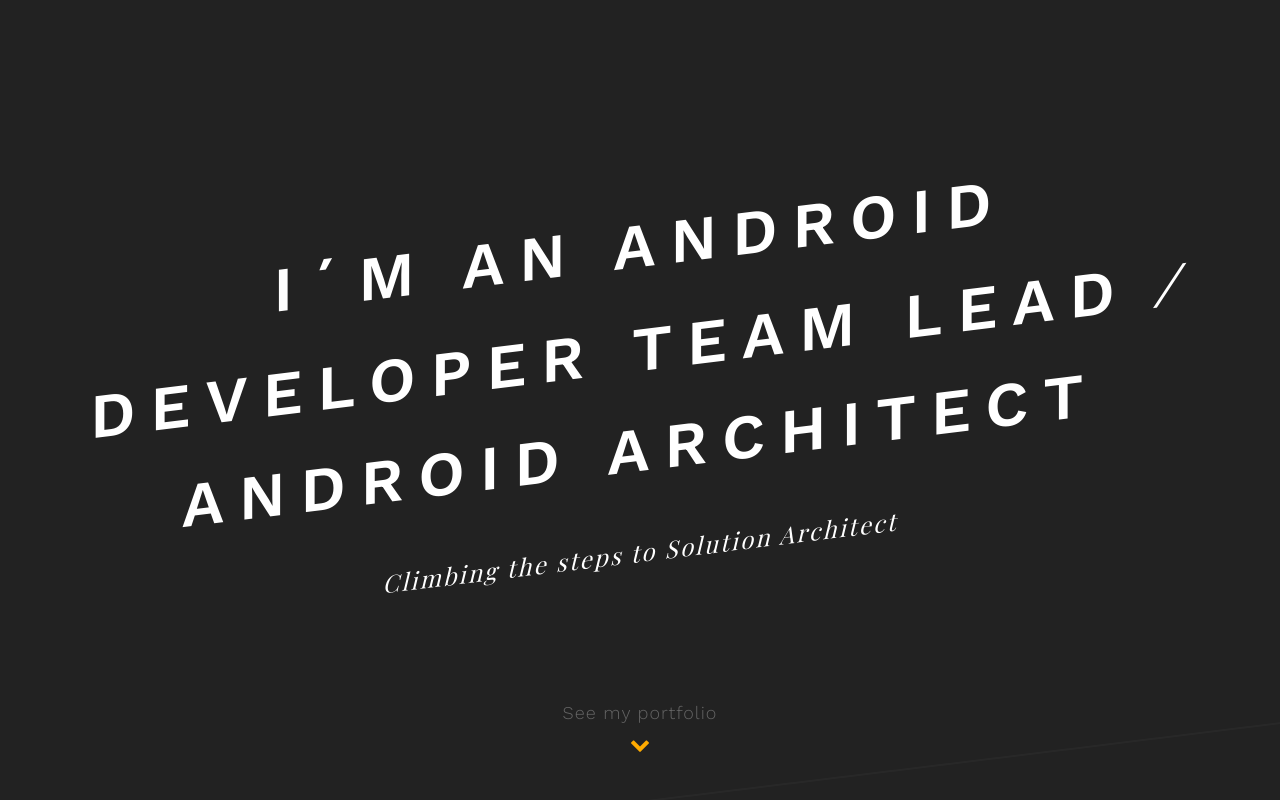
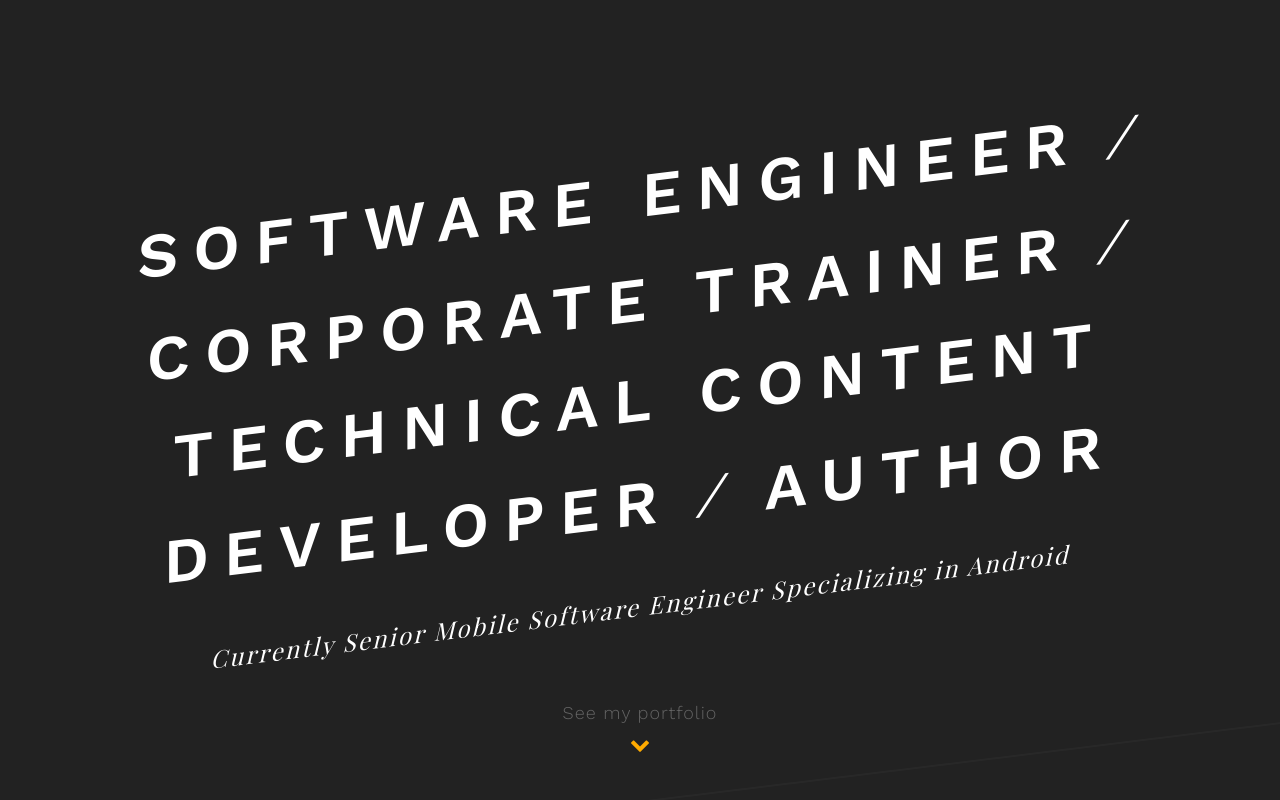
Before and after one commit to alkathirikhalid/alkathirikhalid.github.io, a plain HTML site: page index.html in a window 1280 px wide. Shown: the top 800 px of the page. Drawn offline with nearby package versions, Linux system fonts and the light colour scheme; some packages are replaced by stand-ins of ours; no server answers; files whose address does not match are found by name; a web font is replaced by a local one.

Commit message:
Update index.html

```diff
--- a/index.html
+++ b/index.html
@@ -101,8 +101,10 @@
 			<div class="container">
 				<div class="fh5co-text-wrap animate-box">
 					<div class="fh5co-intro-text">
-						<h1>I&acute;m an Android Developer Team Lead <span>&#8725;</span> Android Architect</h1>
-						<h2>Climbing the steps to Solution Architect</h2>
+						<!-- <h1>I&acute;m an Android Developer Team Lead <span>&#8725;</span> Android Architect</h1>
+						<h2>Climbing the steps to Solution Architect</h2> -->
+						<h1>Software Engineer <span>&#8725;</span> Corporate Trainer <span>&#8725;</span> Technical Content Developer <span>&#8725;</span> Author</h1>
+						<h2>Currently Senior Mobile Software Engineer Specializing in Android</h2>
 					</div>
 				</div>
 			</div>
```
